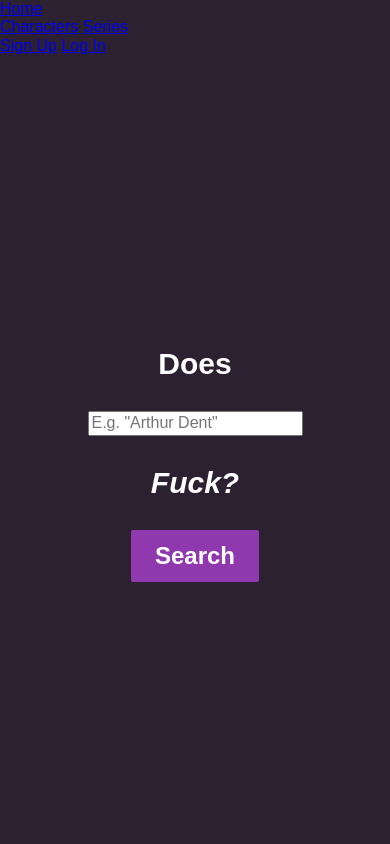
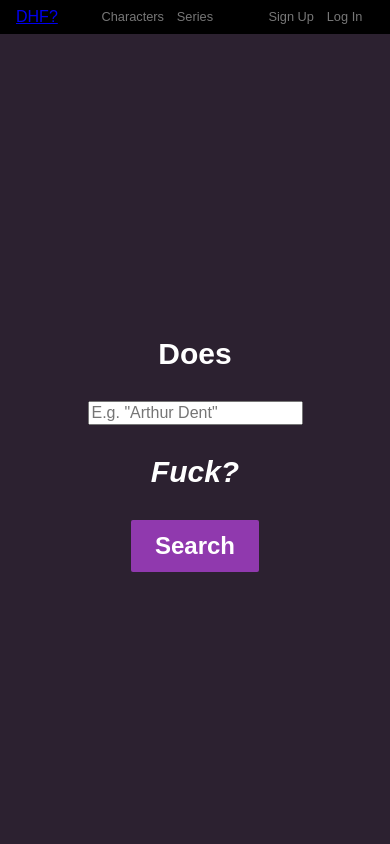
Before and after one commit to ctiller15/dhf-website, a Django app: page / in a window 390 px wide. Run offline with Django 3.2, Linux system fonts and the light colour scheme; parts of the project's set-up code (start-up, migrations or seed data) failed here and were passed over; some libraries are stand-ins or nearby versions.

Commit message:
Update styling for navbar on mobile devices

```diff
--- a/dhf_website/static/css/main.css
+++ b/dhf_website/static/css/main.css
@@ -6,10 +6,34 @@ body {
 	--main-bg-color: #2C2130;
 	--main-button-color: #9039AE;
 	--main-text-color: #FFFFFF;
+	--nav-bg-color: #000000;
 	background-color: var(--main-bg-color);
 	color: var(--main-text-color);
 	display: flex;
 	flex-direction: column;
+}
+
+.navbar.pure-menu-horizontal {
+	background-color: var(--nav-bg-color);
+	display: flex;
+	justify-content: space-between;
+}
+
+.navbar .navbar-groups {
+	flex-grow: 1;
+	display: flex;
+	justify-content: space-around;
+}
+
+.navbar .navbar-groups .navbar-group {
+	display: flex;
+	align-items: center;
+}
+
+.navbar .pure-menu-link {
+	display: inline-block;
+	font-size: .8em;
+	padding: .5em .5em;
 }
 
 .home-search-section {
--- a/dhf_website/users/templates/base.html
+++ b/dhf_website/users/templates/base.html
@@ -10,17 +10,19 @@
 		<link rel="stylesheet" type="text/css" href="{% static "css/main.css" %}"/>
 	</head>
 
-	<nav>
-		<section>
-			<a href="{% url 'home' %}">Home</a>
+	<nav class="pure-menu pure-menu-horizontal navbar">
+		<section class="pure-menu-heading">
+			<a href="{% url 'home' %}">DHF?</a>
 		</section>
-		<section>
-			<a href="{% url 'character_list' %}">Characters</a>
-			<a href="{% url 'series_list' %}">Series</a>
-		</section>
-		<section>
-			<a href="{% url 'register' %}">Sign Up</a>
-			<a href="{% url 'login' %}">Log In</a>
+		<section class="pure-menu-list navbar-groups">
+			<section class="pure-menu-item pure-menu-list navbar-group">
+				<a class="pure-menu-link" href="{% url 'character_list' %}">Characters</a>
+				<a class="pure-menu-link" href="{% url 'series_list' %}">Series</a>
+			</section>
+			<section class="pure-menu-item pure-menu-list navbar-group">
+				<a class="pure-menu-link" href="{% url 'register' %}">Sign Up</a>
+				<a class="pure-menu-link" href="{% url 'login' %}">Log In</a>
+			</section>
 		</section>
 	</nav>
 
```
